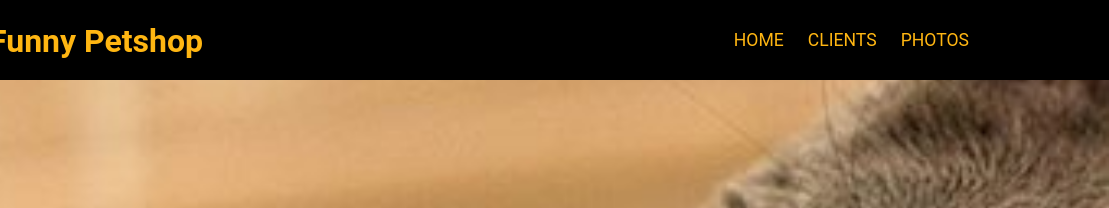
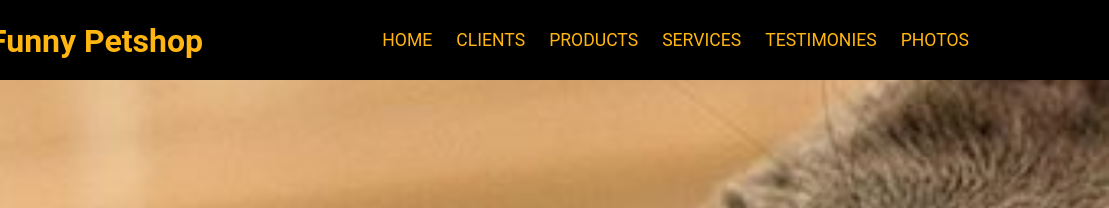
Before and after one commit to andrefcbruni/html-css-funny-petshop, a plain HTML site: page index.html in a window 1280 px wide. Shown: the top 208 px of the page, 171-1280 px from the left. Drawn offline with Linux system fonts and the light colour scheme; files whose address does not match are found by name.

Commit message:
fix: new menus added in navbar

```diff
--- a/index.html
+++ b/index.html
@@ -19,6 +19,9 @@
                 <ul class="navbar-items">
                     <li><a href="#banner">Home </a></li>
                     <li><a href="#clients">Clients </a></li>
+                    <li><a href="#products">Products </a></li>
+                    <li><a href="#services">Services </a></li>
+                    <li><a href="#testmonies">Testimonies </a></li>
                     <li><a href="#photos">Photos </a></li>
                 </ul>
             </div>
@@ -98,7 +101,7 @@
 <!-- FINAL DO CÓDIGO HTML - SECTION (Services) -->
 <!-- INICIO DO CÓDIGO HTML - DEPOIMENTOS -->
 <section id="testmonies">
-    <div class="headtext">Testmonies</div>
+    <div class="headtext">Testimonies</div>
     <div class="testmonies-container">
         <div class="testmonies">
             <img src="../funnypetshop/images/depoimento-1.jpg" alt="testmonies-1" class="testmonies-image">
```
